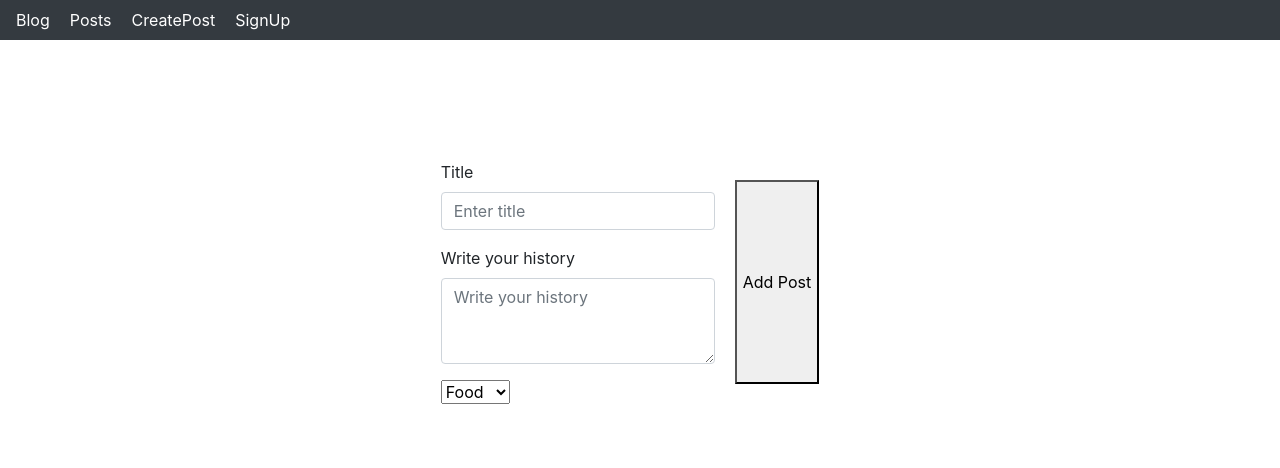
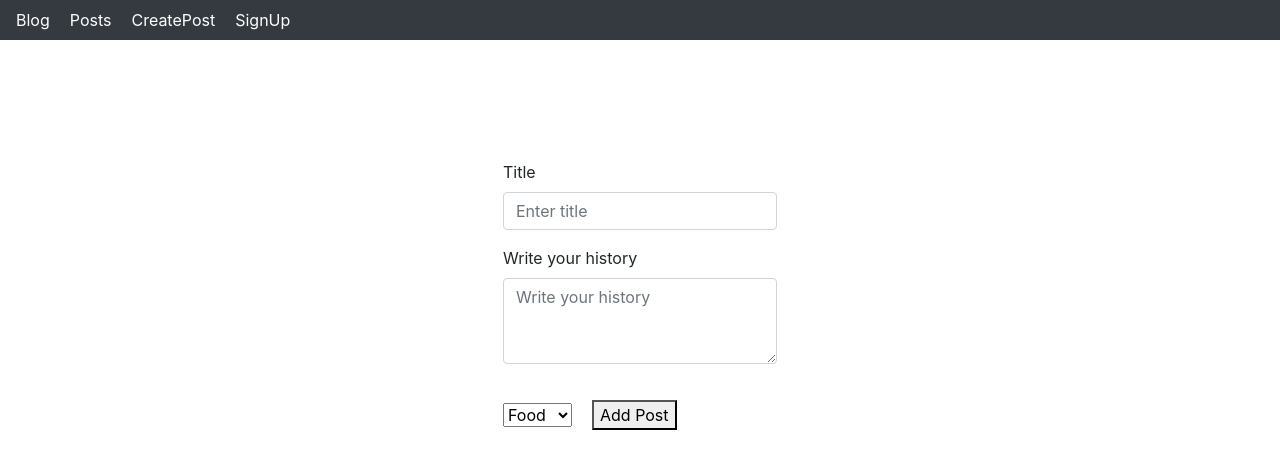
Before and after one commit to Nerfi/blog-app, a React (Create React App) app: page /createpost in a window 1280 px wide. Shown: the top 468 px of the page. Built offline with nearby package versions, Linux system fonts and the light colour scheme; no server answers; the HTML template or start-up script is replaced by a standard one.

Commit message:
added type into our botton

```diff
--- a/src/components/PostCreation/CreatePost.js
+++ b/src/components/PostCreation/CreatePost.js
@@ -89,8 +89,8 @@ function Post(props) {
 
 
 
+        <button type="button" style={{margin: '20px'}} onClick={addPost}>Add Post</button>
       </Form>
-        <button style={{margin: '20px'}} onClick={addPost}>Add Post</button>
     </div>
   );
 }
```
